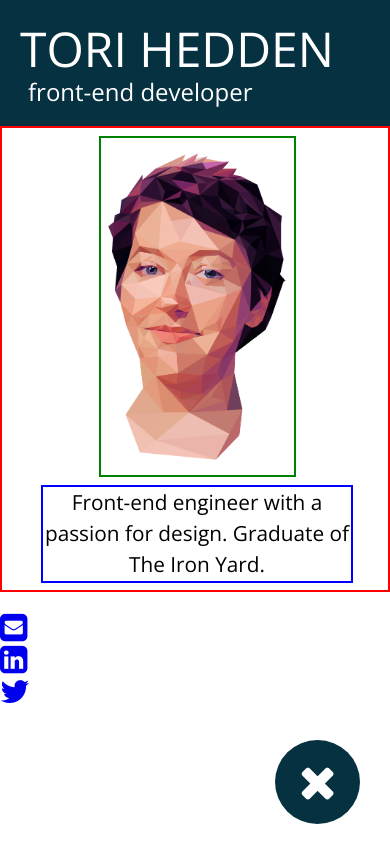
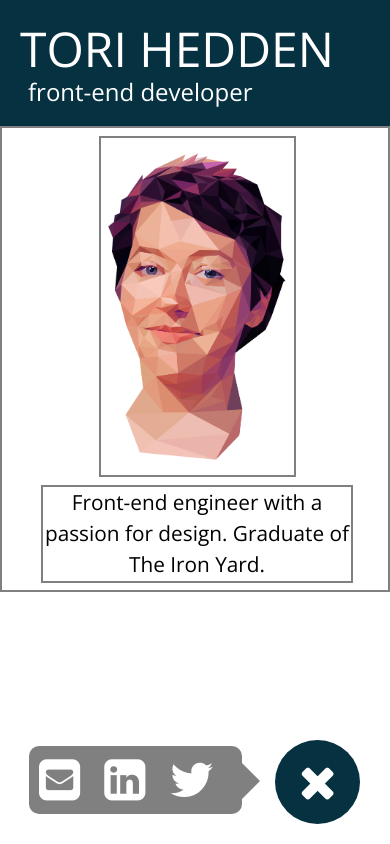
Before and after one commit to torihedden/torihedden.github.io, a plain HTML site: page index.html in a window 390 px wide. Both pictures are taken after a click on the element 317 px from the left and 782 px from the top of the page. Drawn offline with nearby package versions, Linux system fonts and the light colour scheme.

Commit message:
push ittt

```diff
--- a/assets/css/_phoneView.scss
+++ b/assets/css/_phoneView.scss
@@ -95,7 +95,7 @@
 
   #about {
     margin: 0 0 5% 0;
-    border: solid 2px red;
+    border: solid 2px gray;
   }
 
   #contact {
@@ -113,7 +113,7 @@
     font-size: 1.3em;
     width: 80%;
     margin: 2% 10%;
-    border: solid 2px blue;
+    border: solid 2px gray;
     text-align: center;
     vertical-align: middle;
   }
@@ -122,7 +122,7 @@
     display: inline-block;
     vertical-align: middle;
     margin: 2% 0 0 25%;
-    border: solid 2px green;
+    border: solid 2px gray;
     width: 50%;
     img {
       width: 100%;
@@ -152,4 +152,38 @@
       text-align: center;
     }
   }
+
+  .menu-wrap {
+    display: none;
+    .menu {
+      background-color: gray;
+      color: white;
+      position: fixed;
+      bottom: 30px;
+      right: 130px;
+      padding: 10px;
+      text-align: center;
+      border-radius: 10px;
+      font-size: 1.5em;
+    }
+    div {
+      display: inline;
+      margin-right: 18px;
+    }
+    .caret {
+      position: fixed;
+      bottom: 45px;
+      right: 112px;
+      width: 0;
+      height: 0;
+      border-top: 18px solid transparent;
+      border-bottom: 18px solid transparent;
+      border-left: 18px solid gray;
+      z-index: 3;
+    }
+    a {
+      color: white;
+      text-decoration: none;
+    }
+  }
 }
--- a/assets/js/scripts.js
+++ b/assets/js/scripts.js
@@ -1,10 +1,12 @@
 
 $(document).ready(function(){
 
-  $($(".fa-times")[0]).hide();
+  $(".fa-times").hide();
 
   $(".float-icon").click(function(){
     $(".fa-comment-o").toggle();
     $(".fa-times").toggle();
+
+    $(".menu-wrap").toggle();
   });
 });
```
Also changed, not shown: assets/css/styles.css, index.html (indentation only).
